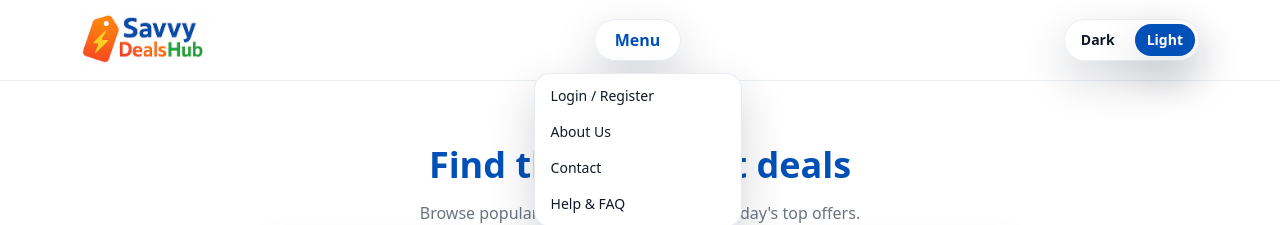
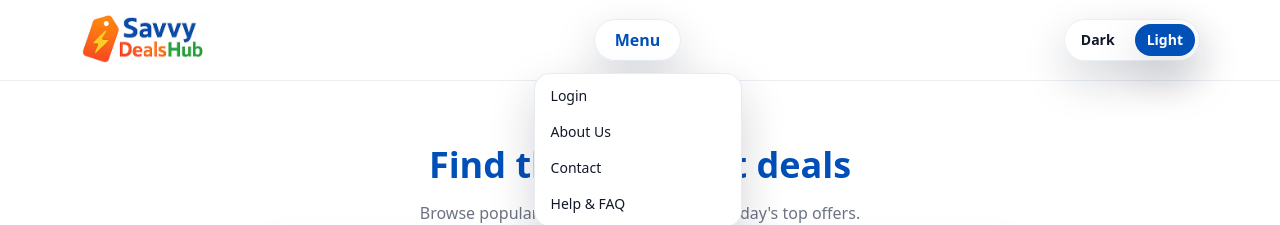
Before and after one commit to savvydealshub/SavvyDealsHub, a Next.js app: page / in a window 1280 px wide. Both pictures are taken after a click on the button "Menu". Shown: the top 225 px of the page. Built offline with nearby package versions, Linux system fonts and the light colour scheme; no server answers.

Commit message:
Navbar: remove register wording for launch

```diff
--- a/src/components/Navbar.tsx
+++ b/src/components/Navbar.tsx
@@ -42,20 +42,23 @@ export default function Navbar() {
                   href="/login"
                   className="block px-4 py-2 text-sm text-sdh-text hover:bg-sdh-bg dark:text-sdh-text-dark dark:hover:bg-sdh-bg-dark/70"
                 >
-                  Login / Register
+                  Login
                 </Link>
+
                 <Link
                   href="/about"
                   className="block px-4 py-2 text-sm text-sdh-text hover:bg-sdh-bg dark:text-sdh-text-dark dark:hover:bg-sdh-bg-dark/70"
                 >
                   About Us
                 </Link>
+
                 <Link
                   href="/contact"
                   className="block px-4 py-2 text-sm text-sdh-text hover:bg-sdh-bg dark:text-sdh-text-dark dark:hover:bg-sdh-bg-dark/70"
                 >
                   Contact
                 </Link>
+
                 <Link
                   href="/help"
                   className="block px-4 py-2 text-sm text-sdh-text hover:bg-sdh-bg dark:text-sdh-text-dark dark:hover:bg-sdh-bg-dark/70"
```
